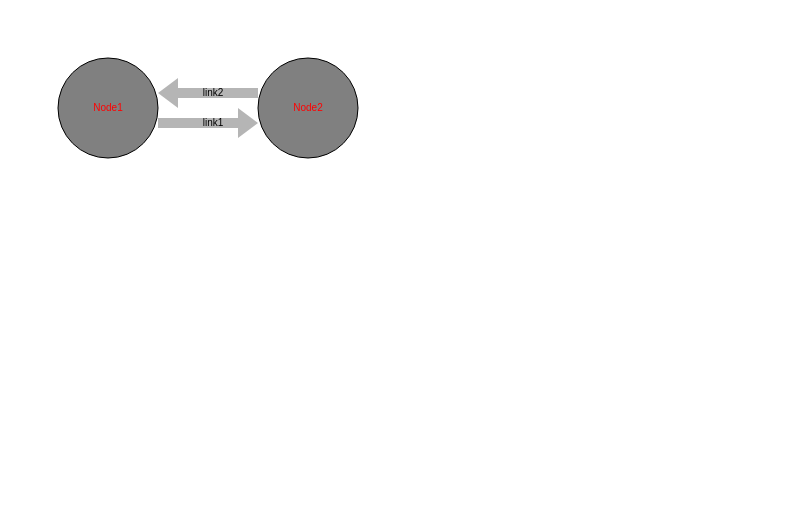
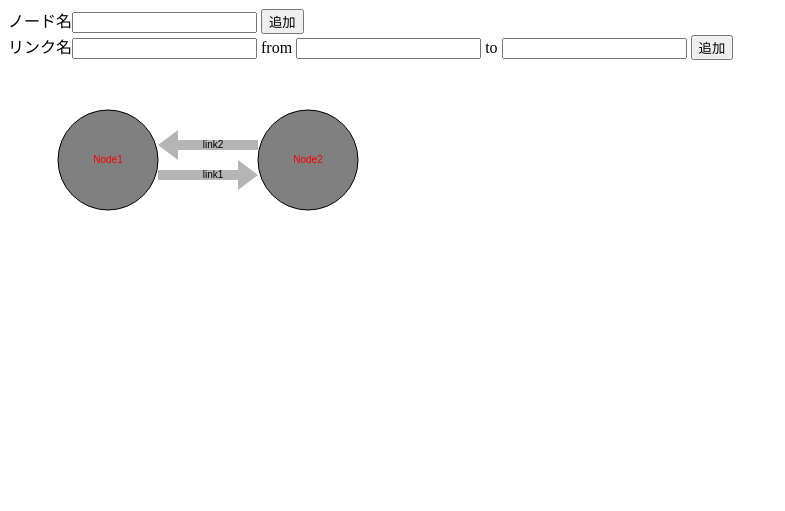
Before and after one commit to leo10969/js_ACD_team2, a plain HTML site: page demo1.html in a window 1280 px wide. Shown: the whole page, without its empty margins (0-785 px from the left). Drawn offline with Linux system fonts and the light colour scheme.

Commit message:
ノードを追加できる機能を追加

```diff
--- a/arrow.js
+++ b/arrow.js
@@ -1,28 +1,15 @@
 function arrow(startX, startY, endX, endY, controlPoints){
-    this.startX = startX;
-    this.startY = startY;
-    this.endX = endX;
-    this.endY = endY;
-    var dx = this.endX - this.startX;
-    var dy = this.endY - this.startY;
-    var len = Math.sqrt(dx * dx + dy * dy);
-    var sin = dy / len;
-    var cos = dx / len;
+    this.startX;
+    this.startY;
+    this.endX;
+    this.endY;
+    var dx;
+    var dy;
+    var len;
+    var sin;
+    var cos;
     var label = "";
     var a = [];
-    a.push(0, 0);
-    for (var i = 0; i < controlPoints.length; i += 2) {
-        var x = controlPoints[i];
-        var y = controlPoints[i + 1];
-        a.push(x < 0 ? len + x : x, y);
-    }
-    a.push(len, 0);
-    for (var i = controlPoints.length; i > 0; i -= 2) {
-        var x = controlPoints[i - 2];
-        var y = controlPoints[i - 1];
-        a.push(x < 0 ? len + x : x, -y);
-    }
-    a.push(0, 0);
 
     this.update = function(startX, startY, endX, endY, controlPoints){
         this.startX = startX;
@@ -50,6 +37,9 @@ function arrow(startX, startY, endX, endY, controlPoints){
         a.push(0, 0);
     }
 
+    // Initialized
+    this.update(startX, startY, endX, endY, controlPoints);
+
     this.draw = function(ctx){
         ctx.save();
         // Draw the arrow.
--- a/demo1.html
+++ b/demo1.html
@@ -4,6 +4,18 @@
     </head>
     <script src="arrow.js"></script>
     <body>
+        <div id="add_node">
+            ノード名<input type="text" id="node_name" value=""></input>
+            <input type="button" value="追加" onclick="var node = new Node(); node.x = 50; node.y = 50; node.name = document.getElementById('node_name').value; nodes.push(node);"></input>
+        </div>
+
+        <div id="add_link">
+            リンク名<input type="text" id="link_name" value=""></input>
+            from <input type="text" id="from_node"></input>
+            to <input type="text" id="to_node"></input>
+            <input type="button" value="追加" onclick=""></input>
+        </div>
+
         <div id="container"></div>
         <script type="text/javascript">
         var cvs = document.createElement("canvas");
@@ -13,16 +25,19 @@
 
         var ctx = cvs.getContext("2d");
 
-
+        // Node1 and Node2
+        var nodes = [];
         var node1 = new Node();
         node1.x = 100;
         node1.y = 100;
         node1.name = "Node1";
+        nodes.push(node1);
 
         var node2 = new Node();
         node2.x = 300;
         node2.y = 100;
         node2.name = "Node2";
+        nodes.push(node2);
 
         // link from node1 to node2
         var link1 = new Link(node1, node2);
@@ -122,8 +137,9 @@
             ctx.restore();
 
             // Draw nodes
-            node1.draw(ctx);
-            node2.draw(ctx);
+            for (var i = 0; i < nodes.length; i++) {
+                nodes[i].draw(ctx);
+            }
         }
 
         setInterval(render, 30);
```
